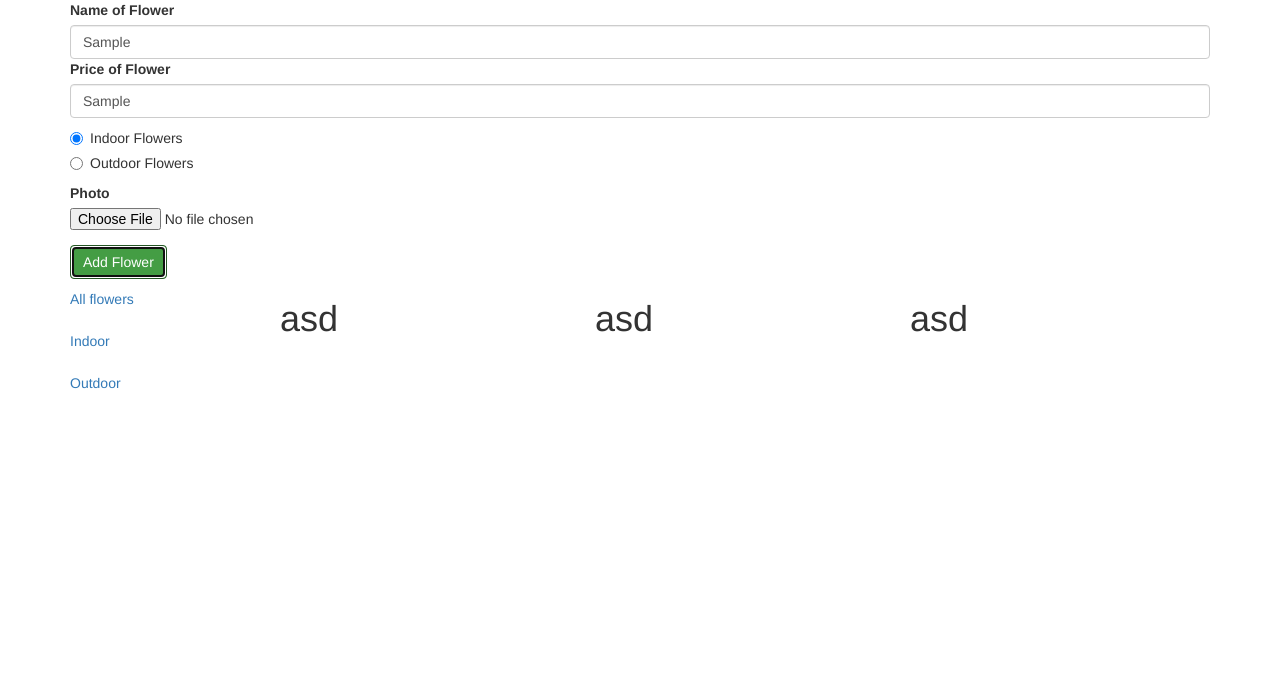
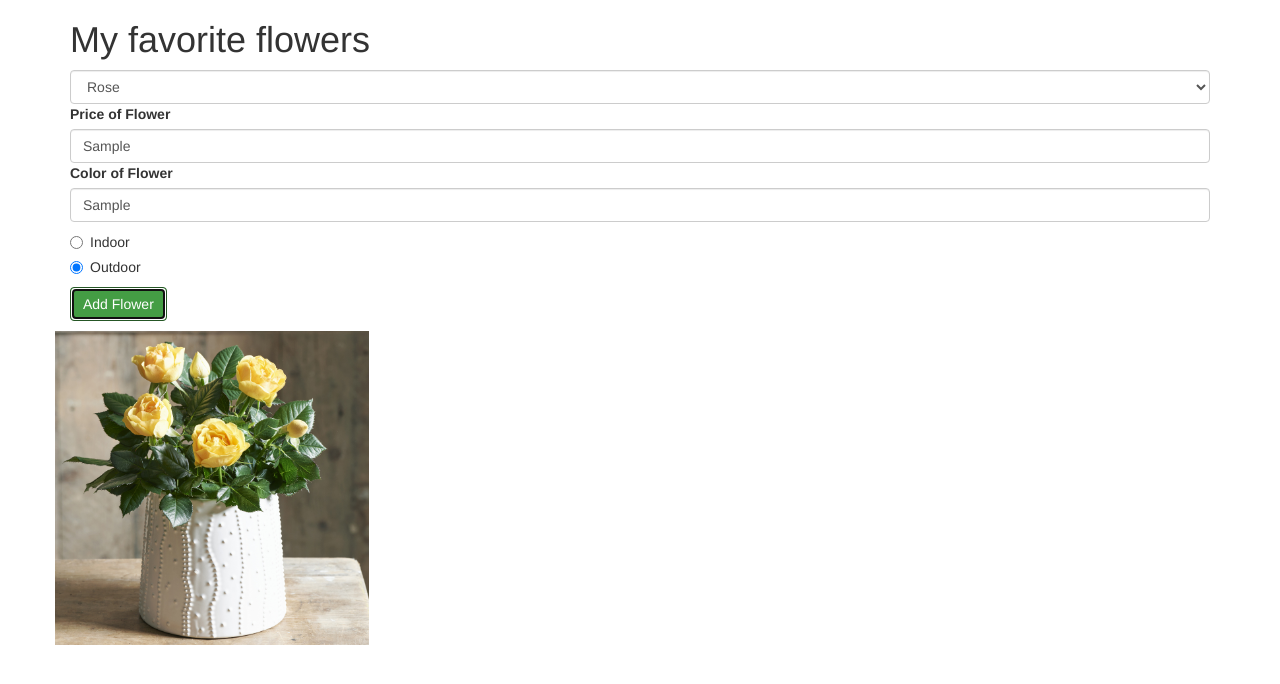
Before and after one commit to LenaKuchko/FlowerShop, a plain HTML site: page index.html in a window 1280 px wide. Both pictures are taken after typing "Sample", "Sample" into the empty fields and a click on the button "Add Flower". Drawn offline with nearby package versions, Linux system fonts and the light colour scheme.

Commit message:
flower shop

```diff
--- a/css/styles.css
+++ b/css/styles.css
@@ -0,0 +1,6 @@
+img{
+  width: 314px;
+}
+#hibiscus{
+  display: none;
+}
--- a/index.html
+++ b/index.html
@@ -10,50 +10,77 @@
   </head>
   <body>
     <div class="container">
+      <h1>My favorite flowers</h1>
       <form id="add_flower">
-        <label for="flower_name">Name of Flower</label>
-        <input type="text" id="flower_name" class="form-control">
+        <select class="form-control" id="flower_name">
+          <option value="rose">Rose</option>
+          <option value="sunflower">Sunflower</option>
+          <option value="tulip">tulip</option>
+          <option value="african-violet">African Violet</option>
+          <option value="hibiscus">Hibiscus</option>
+          <option value="oxalis">Oxalis</option>
+        </select>
 
         <label for="flower_price">Price of Flower</label>
         <input type="text" id="flower_price" class="form-control">
 
+        <label for="flower_color">Color of Flower</label>
+        <input type="text" id="flower_color" class="form-control">
+
         <div class="radio">
           <label>
-            <input type="radio" name="flowerOption" accept=""id="indoor" value="indoor"checked>
-            Indoor Flowers
+            <input type="radio" name="flower_type" id="indoor" value="indoor" checked>
+            Indoor
           </label>
         </div>
         <div class="radio">
           <label>
-            <input type="radio" name="flowerOption" id="outdoor" value="outdoor">
-            Outdoor Flowers
+            <input type="radio" name="flower_type" id="outdoor" value="outdoor" checked>
+          Outdoor
           </label>
         </div>
 
-        <div class="form-group">
-          <label for="flower_picture">Photo</label>
-          <input type="file" id="flower_picture">
-        </div>
         <button type="submit" class="btn btn-success">Add Flower</button>
       </form>
 
       <div class="row">
-        <ul class="nav nav-stacked col-md-2">
+        <div id="flower1">
+          <p id = "flower_info">
+
+          </p>
+        </div>
+        <!-- <ul class="nav nav-stacked col-md-2">
           <li role="presentation" class="active"><a href="#">All flowers</a></li>
           <li role="presentation"><a href="#">Indoor</a></li>
           <li role="presentation"><a href="#">Outdoor</a></li>
-        </ul>
-        <div class="col-md-10">
-          <div class="col-md-4">
+        </ul> -->
+        <!-- <div class="col-md-10">
+          <div id="col1" class="col-md-4">
             <h1>asd</h1>
+            <div id="flower1">
+              <img src="img/hibiscus.jpg" id="photo1"/>
+              <span id="hibiscus"></span>
+            </div>
+            <div id="flower2">
+              <img src="img/african-violet.jpg" id="photo2"/>
+              <span id= "african-violet"></span>
+            </div>
           </div>
           <div class="col-md-4">
             <h1>asd</h1>
+            <img id = "rose" src="img/rose.jpg" id="photo3"/>
+            <span id="rose"></span>
+            <img id = "oxalis" src="img/oxalis.jpg" id="photo4"/>
+            <span id="oxalis"></span>
           </div>
           <div class="col-md-4">
             <h1>asd</h1>
+            <img src="img/sunflower.jpg" id="photo5">
+            <span id="sunflower"></span>
+            <img src="img/tulip.jpg" id="photo6">
+            <span id="tulip"></span>
           </div>
-        </div>
+        </div> -->
       </div>
     </div>
   </body>
--- a/js/scripts.js
+++ b/js/scripts.js
@@ -1,30 +1,48 @@
 // var flowersName = ["Rose", "Tulip", "Sunflower", "African Violet", "Hibiscus", "Oxalis"];
 // var price = [12, 6, 3, 5, 7, 10];
 // var type = ["indoor", "outdoor"];
-var flowers = [];
-function Flower(name, price, type) {
+// var flowers = [];
+function Flower(name, price, color, type) {
   this.Name = name;
   this.Price = price;
   this.Type = type;
+  this.Color = color;
   this.Status = false;
-
 }
-// function addAssortement(flowersName, price, type) {
-//   for (var i = 0; i < 6; i++) {
-//     if (i<3) {
-//       var item = new Flower(flowersName[i], price[i], "indoor");
-//     } else {
-//       var item = new Flower(flowersName[i], price[i], "outdoor");
-//     }
-//   }
-// }
-
+Flower.prototype.fullInfo = function () {
+  return "<ul>" + "<li>" + this.Name + "</li>" + "<li>$" + this.Price + "</li>" +"<li>Color: " + this.Color + "</li>" + "<li>Type: " + this.Type + "</li>" + "</ul>";
+}
+function clearField(){
+  $("#flower_info").text("");
+}
 $(function () {
   $("form#add_flower").submit(function(event) {
     event.preventDefault();
-    var name = $("input#flower_name").val();
+    var name = $("#flower_name").val();
     var price = $("input#flower_price").val();
-    var type = $("input:radio[name=flowerOption]:checked").val();
-    var newFLower = new Flower(name, price, type)
+    var color = $("input#flower_color").val();
+    var type = $("input:radio[name=flower_type]:checked").val();
+    var newFlower = new Flower(name, price, color, type);
+    console.log(newFlower);
+    $("#flower1").append('<img class="output_info" src="'+'img/' + newFlower.Name + '.jpg"' + "/>");
+    $(".output_info").last().click(function () {
+      clearField();
+      $("#flower_info").append(newFlower.fullInfo());
+    });
+    // $("#flower1").click(function(){
+    //   clearField();
+    //   console.log(newFlower);
+    //   $("#hibiscus").show();
+    //   $("#hibiscus").last().append(newFlower.fullInfo());
+    // });
+    // $("#flower2").click(function(){
+    //   clearField();
+    //   console.log(newFlower);
+    //   $("#african-violet").show();
+    //   $("#african-viloet").last().append(newFlower.fullInfo());
+    // });
+
   });
+
+
 });
```
